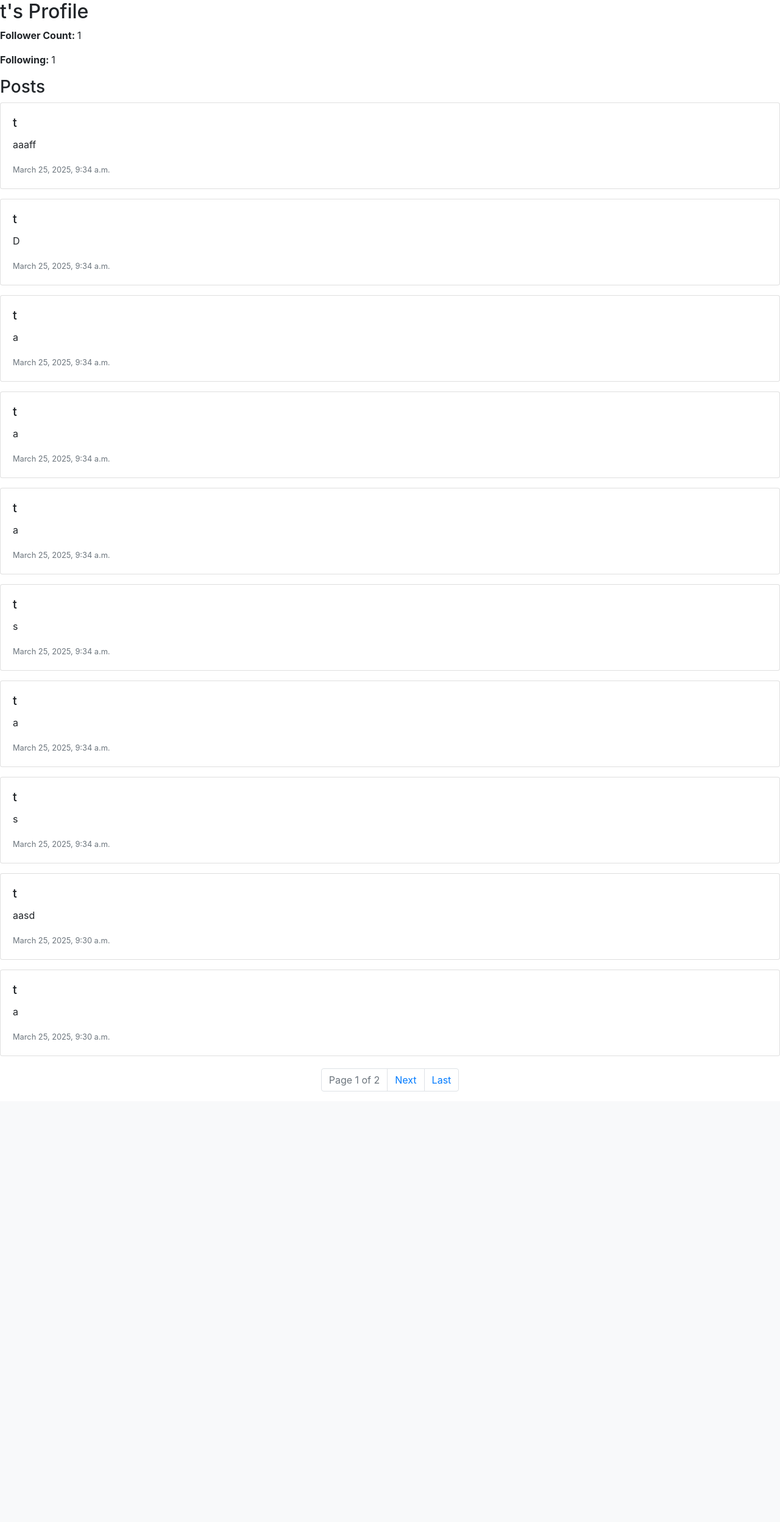
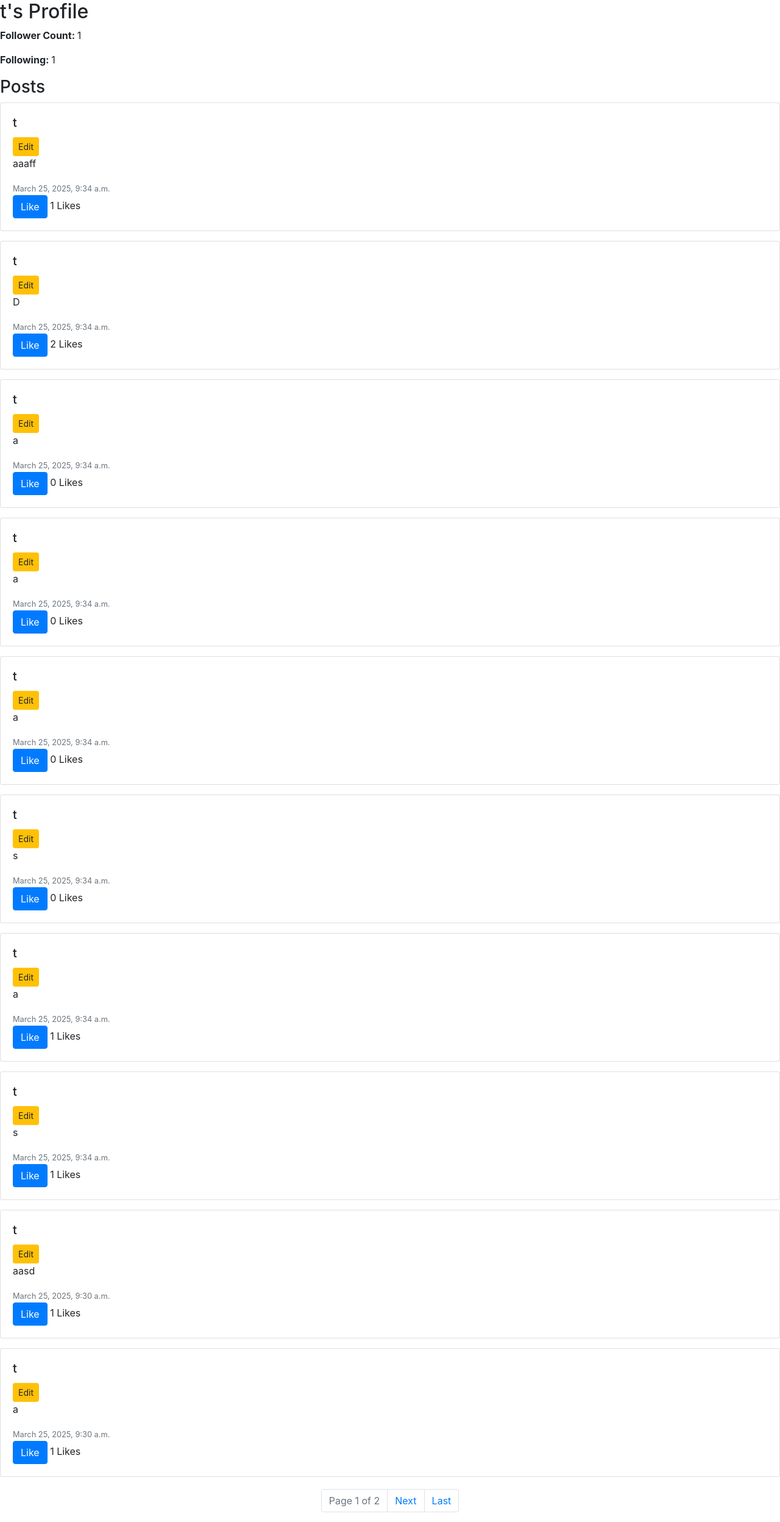
Before and after one commit to Sinliszt/network, a Django app: page /profile/t/ in a window 1280 px wide. Shown: the part 56-2552 px from the top of the page at 61% size. Before the commit the page ends 1846 px from the top, so only its background shows below. Run offline with Django 3.2, Linux system fonts and the light colour scheme; a user stored in the database is signed in; data comes from the database, SQL or seed files in the repository; both versions use the stored data as it was after the commit; some libraries are stand-ins or nearby versions.

Commit message:
finished project

```diff
--- a/network/static/network/profile.js
+++ b/network/static/network/profile.js
@@ -1,11 +1,7 @@
 document.addEventListener('DOMContentLoaded', () => {
     const followBtn = document.querySelector("#follow-btn");
 
-    if(!followBtn){
-        console.error("Follow button not found");
-        return;
-    }
-
+    if(followBtn) {
     followBtn.addEventListener("click", () => {
         const username = followBtn.getAttribute("data-username");
 
@@ -45,6 +41,78 @@ document.addEventListener('DOMContentLoaded', () => {
         })
         .catch(err=> console.error("error: ",err));
     });
+}
+
+    document.querySelectorAll(".like-btn").forEach(button => {
+    button.addEventListener("click", () => {
+        const postId = button.dataset.postId;
+
+        fetch(`/like/${postId}`, {
+            method: "PUT",
+            headers: {
+                "X-CSRFToken":getCookie("csrftoken"),
+            }
+        })
+        .then(response => response.json())
+        .then(data => {
+            document.querySelector(`#like-count-${postId}`).innerText = data.likes;
+            button.innerText = button.innerText === "Like" ? "Unlike" : "Like";
+        })
+        .catch(err => console.log("Error: ",err));
+        });
+    });
+
+    document.querySelectorAll(".edit-btn").forEach(button => {
+        button.addEventListener("click", () => {
+            console.log("Edit button clicked!");
+
+            const postElement = button.closest(".post");
+            const postId = button.dataset.postId;
+            const contentElement = postElement.querySelector(".post-content");
+            console.log("Post ID:", postId, "Content:", contentElement.innerText);
+
+            if (button.innerText === "Edit") {
+                console.log("Entering edit mode...");
+                const oldContent = contentElement.innerText.trim();
+                contentElement.innerHTML = `<textarea class="form-control edit-textarea">${oldContent}</textarea>`;
+                button.innerText = "Save";
+                button.classList.remove("btn-warning");
+                button.classList.add("btn-success");
+            } else if (button.innerText === "Save"){
+                console.log("Saving content...");
+                const newContent = contentElement.querySelector(".edit-textarea").value.trim();
+
+                fetch(`/edit/${postId}`, {
+                    method: "PUT",
+                    headers: {
+                        "X-CSRFToken": getCookie("csrftoken"),
+                        "Content-Type": "application/json",
+                    },
+                    body: JSON.stringify({
+                        content: newContent,
+                    })
+                })
+
+                .then(response => response.json())
+                .then(data => {
+                    console.log("Save response:", data);
+                    if (data.error) {
+                        alert(data.error);
+                    }
+                    else {
+                        console.log("Post updated successfully!");
+                        contentElement.innerHTML = newContent;
+                        button.innerText = "Edit";
+                        button.classList.remove("btn-success");
+                        button.classList.add("btn-warning");
+                    }
+                })
+                .catch(err => console.log("Error: ",err));
+            }
+
+        });
+    });
+
 });
 
 function getCookie(name) {
--- a/network/templates/network/layout.html
+++ b/network/templates/network/layout.html
@@ -24,7 +24,7 @@
                 </li>
                 {% if user.is_authenticated %}
                     <li class="nav-item">
-                        <a class="nav-link" href="#">Following</a>
+                        <a class="nav-link" href="{% url 'following' %}">Following</a>
                     </li>
                     <li class="nav-item">
                         <a class="nav-link" href="{% url 'logout' %}">Log Out</a>
--- a/network/templates/network/profile.html
+++ b/network/templates/network/profile.html
@@ -20,11 +20,25 @@
     <h3>Posts</h3>
 
     {% for post in page_object %}
-        <div class="card mb-3">
+        <div class="post card mb-3">
             <div class="card-body">
                 <h5 class="card-title">{{ post.user }}</h5>
-                <p class="card-text">{{ post.content }}</p>
+                {% if user == post.user %}
+                    <button class="btn btn-sm btn-warning edit-btn" data-post-id="{{ post.id }}">Edit</button>
+                {% endif %}
+                <p class="post-content card-text">{{ post.content }}</p>
                 <small class="text-muted">{{ post.timestamp }}</small>
+                <br>
+                {% if user.is_authenticated %}
+                    <button class="btn btn-primary like-btn" data-post-id="{{ post.id }}">
+                        {% if post.id in liked_posts %}
+                            Unlike
+                        {% else %}
+                            Like
+                        {% endif %}
+                    </button>
+                {% endif %}
+                <span id="like-count-{{ post.id }}" style="text-align: left;">{{ post.likes.count }}</span> Likes
             </div>
         </div>
     {% empty %}
--- a/network/views.py
+++ b/network/views.py
@@ -143,6 +143,10 @@ def follow(request,username):
 
 @login_required
 def edit_post(request, post_id):
+
+    if not request.user.is_authenticated:
+        return redirect('login')
+
     if request.method == "PUT":
         try:
             data = json.loads(request.body)
@@ -188,7 +192,16 @@ def follow_view(request):
     following_users = Follow.objects.filter(follower=request.user).values_list("following", flat=True)
 
     posts = Post.objects.filter(user__id__in=following_users).order_by("-timestamp")
+    paginator=Paginator(posts,10)
+    page_number = request.GET.get("page")
+    page_object = paginator.get_page(page_number)
+    liked_posts = []
+
+    if request.user.is_authenticated:
+        liked_posts = Post.objects.filter(likes=request.user).values_list("id", flat=True)
 
     return render(request, "network/following.html", {
-        "posts": posts
+        "posts": posts,
+        "page_object": page_object,
+        "liked_posts": liked_posts,
     })
```
Also changed, not shown: network/templates/network/following.html (+40 -0 lines), db.sqlite3.
